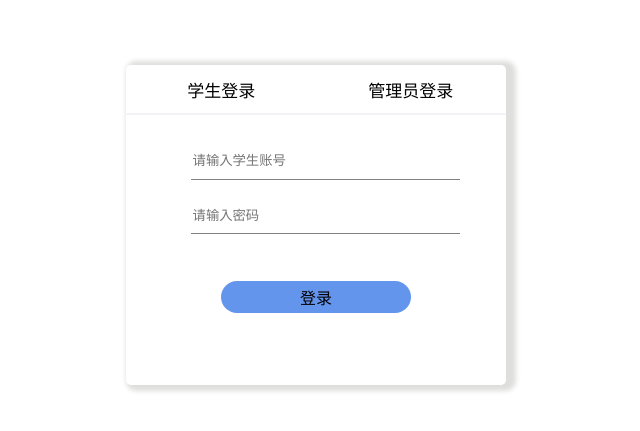
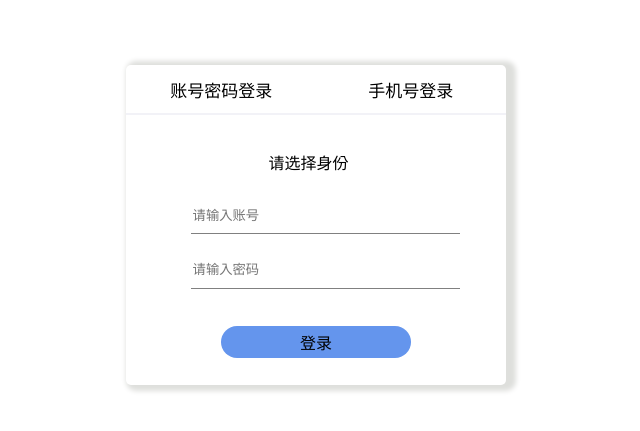
Before and after one commit to dyf-yifan/book, a Vue app: page / in a window 1280 px wide. Shown: the part 103-534 px from the top of the page, without its empty margins (324-964 px from the left). Built offline with nearby package versions, Linux system fonts and the light colour scheme; a web font is replaced by a local one.

Commit message:
login身份选择,验证码定时器

```diff
--- a/src/style/style.css
+++ b/src/style/style.css
@@ -25,12 +25,12 @@
 @font-face {
     font-family: 'iconfont';
     /* project id 1473594 */
-    src: url('//at.alicdn.com/t/font_1473594_te3ykiowr8.eot');
-    src: url('//at.alicdn.com/t/font_1473594_te3ykiowr8.eot?#iefix') format('embedded-opentype'),
-        url('//at.alicdn.com/t/font_1473594_te3ykiowr8.woff2') format('woff2'),
-        url('//at.alicdn.com/t/font_1473594_te3ykiowr8.woff') format('woff'),
-        url('//at.alicdn.com/t/font_1473594_te3ykiowr8.ttf') format('truetype'),
-        url('//at.alicdn.com/t/font_1473594_te3ykiowr8.svg#iconfont') format('svg');
+    src: url('//at.alicdn.com/t/font_1473594_4icdus2c8uu.eot');
+    src: url('//at.alicdn.com/t/font_1473594_4icdus2c8uu.eot?#iefix') format('embedded-opentype'),
+        url('//at.alicdn.com/t/font_1473594_4icdus2c8uu.woff2') format('woff2'),
+        url('//at.alicdn.com/t/font_1473594_4icdus2c8uu.woff') format('woff'),
+        url('//at.alicdn.com/t/font_1473594_4icdus2c8uu.ttf') format('truetype'),
+        url('//at.alicdn.com/t/font_1473594_4icdus2c8uu.svg#iconfont') format('svg');
 }
 
 .iconfont {
--- a/src/views/Login.vue
+++ b/src/views/Login.vue
@@ -3,14 +3,26 @@
   <div class="d-login x-ten-w xy-center">
     <div class="login-box y-five-h x-three-w">
       <div class="tab x-ten-w xy-center">
-        <span class="tab-item x-center hand" :class="{ active: isActive }" @click="changeTab">学生登录</span>
-        <span class="tab-item x-center hand" :class="{ active: !isActive }" @click="changeTab">管理员登录</span>
+        <span class="tab-item x-center hand" :class="{ active: isActive }" @click="changeTab">账号密码登录</span>
+        <span class="tab-item x-center hand" :class="{ active: !isActive }" @click="changeTab">手机号登录</span>
       </div>
 
       <div class="tab-box x-ten-w" v-show="show && selected === 0">
+        <div class="xy-ten-two-box x-center">
+          <div v-on:click.stop="arrowDown">
+            <p title="请选择身份">{{ unitName }}<i class="iconfont">&#xe698;</i></p>
+            <input type="hidden" name="unit" v-model="unitModel" />
+          </div>
+          <div v-show="isShowSelect" style="display: block;">
+            <div v-for="(item, index) in dataList" :key="index" @click.stop="select(item, index)">
+              {{ item.value }}
+            </div>
+          </div>
+        </div>
+
         <div class="xy-ten-two-box xy-center">
           <i class="iconfont">&#xe659;</i>
-          <input type="text" class="no-input x-seven-w" v-model="userDto.mobile" placeholder="请输入学生账号" />
+          <input type="text" class="no-input x-seven-w" v-model="userDto.mobile" placeholder="请输入账号" />
         </div>
         <div class="xy-ten-two-box xy-center">
           <i class="iconfont">&#xe640;</i>
@@ -32,7 +44,8 @@
         <div class="xy-eight-two-box xy-center mar">
           <i class="iconfont">&#xe640;</i>
           <input type="text" class="no-input x-five-w" v-model="userDto.code" placeholder="请输入验证码" />
-          <button class="code">获取验证码</button>
+          <!-- <button class="code">获取验证码</button> -->
+          <input type="button" class="code" v-model="codeMsg" @click="getCode" :disabled="codeDisabled" />
         </div>
 
         <div class="btn xy-center">
@@ -55,13 +68,54 @@ export default {
         password: '',
         code: ''
       },
-      token: ''
+      token: '',
+      isShowSelect: false,
+      dataList: [
+        { key: -1, value: '学生' },
+        { key: 0, value: '教师' },
+        { key: 1, value: '管理员' }
+      ],
+      unitName: '请选择身份',
+      codeDisabled: false,
+      countdown: 60,
+      codeMsg: '获取验证码',
+      timer: null
     }
   },
   methods: {
     changeTab: function() {
       this.isActive = !this.isActive
       this.selected = this.selected == 0 ? 1 : 0
+    },
+    arrowDown() {
+      this.isShowSelect = !this.isShowSelect
+    },
+    select(item, index) {
+      this.isShowSelect = false
+      console.log(item)
+      console.log(index)
+      this.unitModel = index
+      this.unitName = item.value
+    },
+    // 获取验证码
+    getCode() {
+      // 验证码60秒倒计时
+      if (!this.timer) {
+        this.timer = setInterval(() => {
+          if (this.countdown > 0 && this.countdown <= 60) {
+            this.countdown--
+            if (this.countdown !== 0) {
+              this.codeMsg = '重新发送(' + this.countdown + ')'
+            } else {
+              clearInterval(this.timer)
+              this.codeMsg = '获取验证码'
+              this.countdown = 60
+              this.timer = null
+              this.codeDisabled = false
+            }
+          }
+        }, 1000)
+      }
     }
   }
 }
@@ -96,7 +150,7 @@ input {
   height: 85%;
 }
 .btn {
-  margin-top: 10%;
+  margin-top: 7.5%;
   height: 12%;
 }
 .buttonl {
```
